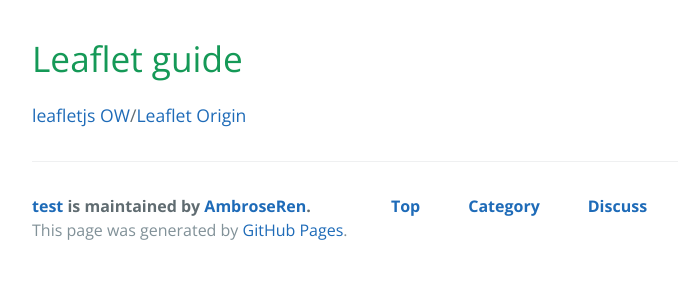
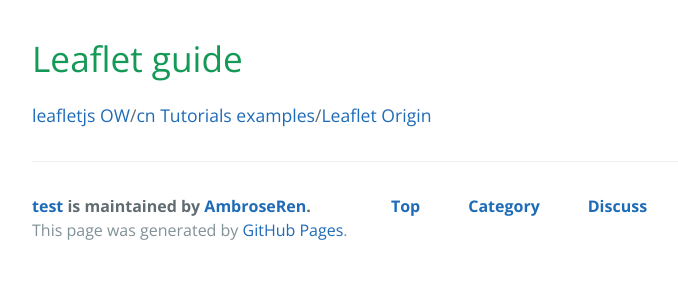
Before and after one commit to AmbroseRen/test, a Jekyll site: the page built from js/leaflet.md, in a window 1280 px wide. Shown: the top 300 px of the page, without its empty margins (192-870 px from the left). Built offline with Jekyll 4.4.1, drawn with Linux system fonts in a browser that asks for light colours; our own code applies the rules of GitHub Pages for plain Markdown files; the repository's description, which GitHub fills in, is left out.

Commit message:
Update leaflet.md

```diff
--- a/js/leaflet.md
+++ b/js/leaflet.md
@@ -1,3 +1,3 @@
 # Leaflet guide
 
-[leafletjs OW](https://leafletjs.com/reference.html)/[Leaflet Origin](https://github.com/Leaflet/Leaflet)
+[leafletjs OW](https://leafletjs.com/reference.html)/[cn Tutorials examples](https://leafletjs.cn/examples.html)/[Leaflet Origin](https://github.com/Leaflet/Leaflet)
```
